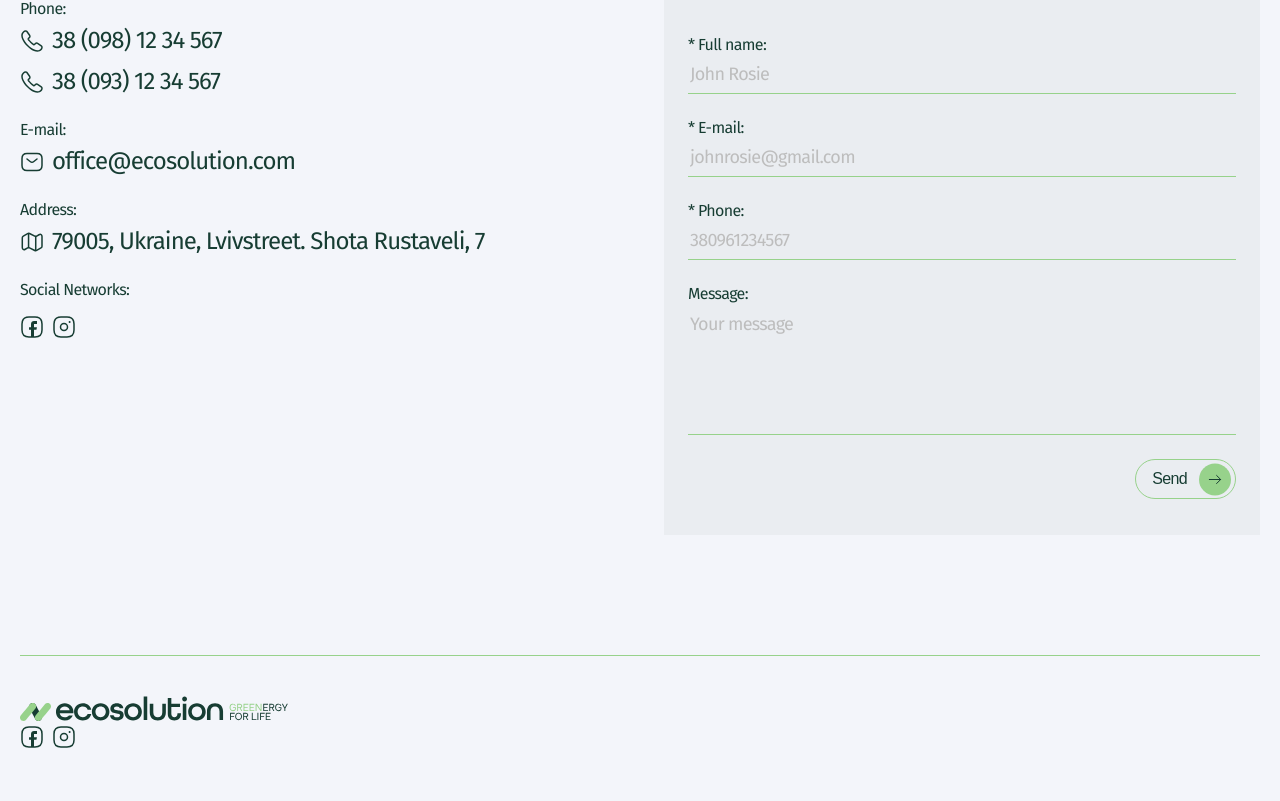
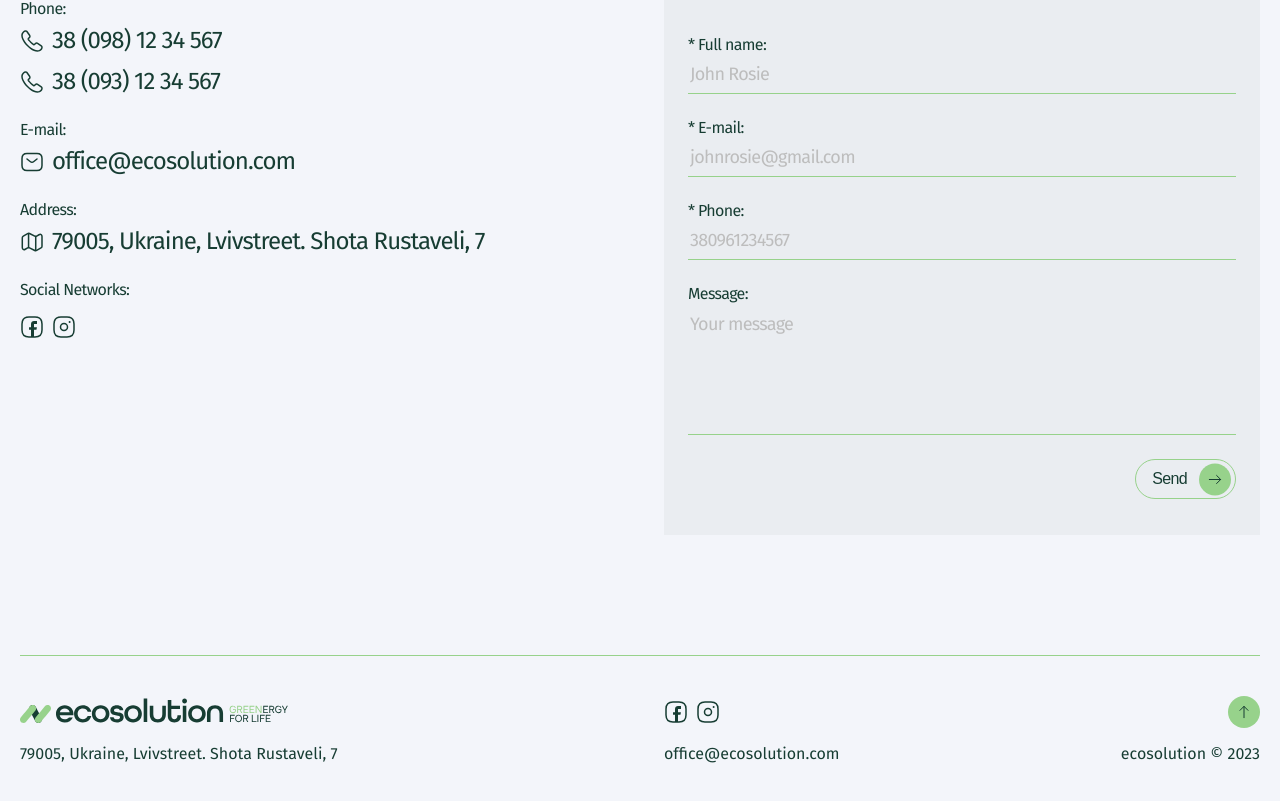
Before and after one commit to Nataleesha/ecosolution, a React (Vite) app: page / in a window 1280 px wide. Shown: the part 4507-5308 px from the top of the page. Built offline with nearby package versions, Linux system fonts and the light colour scheme.

Commit message:
footer added

```diff
--- a/src/components/Footer/Footer.jsx
+++ b/src/components/Footer/Footer.jsx
@@ -1,13 +1,44 @@
 import MainLogo from "src/components/MainLogo/MainLogo";
 import Socials from "src/components/Socials/Socials";
 
-import { FooterSection } from "./Footer.styled";
+import Up from "src/assets/icons/arrow-up.svg?react";
+import UpHover from "src/assets/icons/arrow-up-hover.svg?react";
+import {
+  FooterSection,
+  InnerContainer,
+  LeftContainer,
+  ButtonUp,
+  RightContainer,
+} from "./Footer.styled";
 
 const Footer = () => {
   return (
     <FooterSection>
-      <MainLogo />
-      <Socials />
+      <InnerContainer>
+        <LeftContainer>
+          <MainLogo />
+          <ButtonUp className="small">
+            <Up className="up" />
+            <UpHover className="up-hover" />
+          </ButtonUp>
+        </LeftContainer>
+        <RightContainer>
+          <Socials />
+          <ButtonUp className="big">
+            <Up className="up" />
+            <UpHover className="up-hover" />
+          </ButtonUp>
+        </RightContainer>
+      </InnerContainer>
+      <InnerContainer>
+        <LeftContainer>
+          <p>79005, Ukraine, Lvivstreet. Shota Rustaveli, 7</p>
+        </LeftContainer>
+        <RightContainer>
+          <p>office@ecosolution.com</p>
+          <p>ecosolution © 2023</p>
+        </RightContainer>
+      </InnerContainer>
     </FooterSection>
   );
 };
--- a/src/components/Footer/Footer.styled.js
+++ b/src/components/Footer/Footer.styled.js
@@ -3,8 +3,85 @@ import { tablet, desktop } from "src/variables/breakpoints";
 
 export const FooterSection = styled.footer`
   padding: 24px 0;
+  display: flex;
+  flex-direction: column;
+  align-items: center;
+  gap: 24px;
 
   @media screen and (min-width: ${tablet}) {
     padding: 40px 0;
+    gap: 16px;
   }
 `;
+
+export const InnerContainer = styled.div`
+  display: flex;
+  width: 100%;
+  flex-direction: column;
+  gap: 24px;
+  align-items: center;
+
+  @media screen and (min-width: ${tablet}) {
+    flex-direction: row;
+  }
+
+  @media screen and (min-width: ${desktop}) {
+    gap: 48px;
+  }
+`;
+
+export const LeftContainer = styled.div`
+  width: 100%;
+  display: flex;
+  flex-direction: row;
+  justify-content: space-between;
+  align-items: center;
+`;
+
+export const RightContainer = styled.div`
+  display: flex;
+  flex-direction: column;
+  align-items: center;
+  justify-content: center;
+  gap: 24px;
+
+  @media screen and (min-width: ${tablet}) {
+    width: 100%;
+    flex-direction: row;
+    justify-content: space-between;
+  }
+`;
+
+export const ButtonUp = styled.button`
+  border: none;
+  background-color: transparent;
+  height: 32px;
+  padding: 0;
+
+  & .up-hover {
+    display: none;
+  }
+
+  &:hover {
+    & .up {
+      display: none;
+    }
+    & .up-hover {
+      display: inline;
+    }
+  }
+
+  &.big {
+    display: none;
+  }
+
+  @media screen and (min-width: ${tablet}) {
+    &.big {
+      display: inline;
+    }
+
+    &.small {
+      display: none;
+    }
+  }
+`;
```
